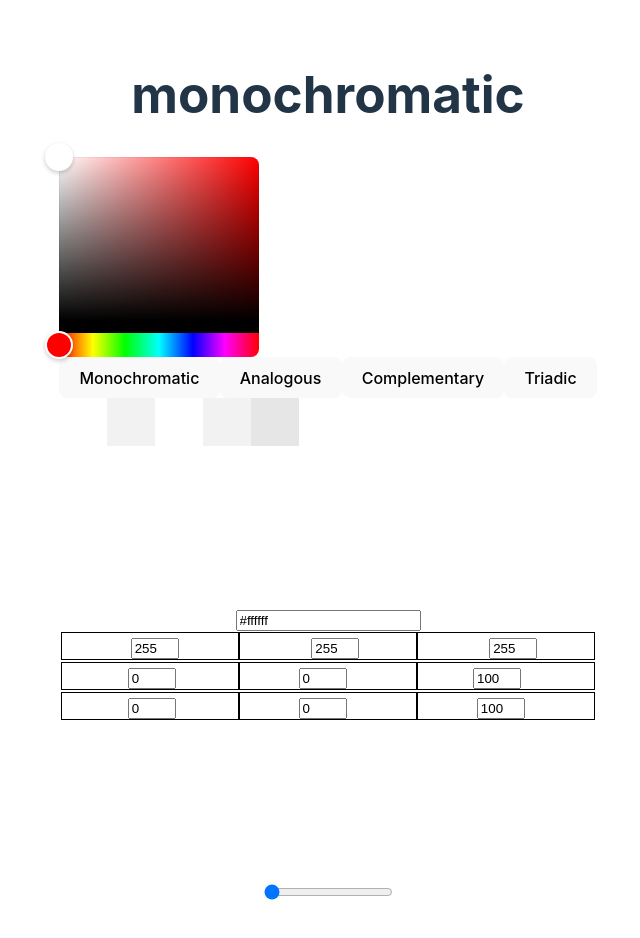
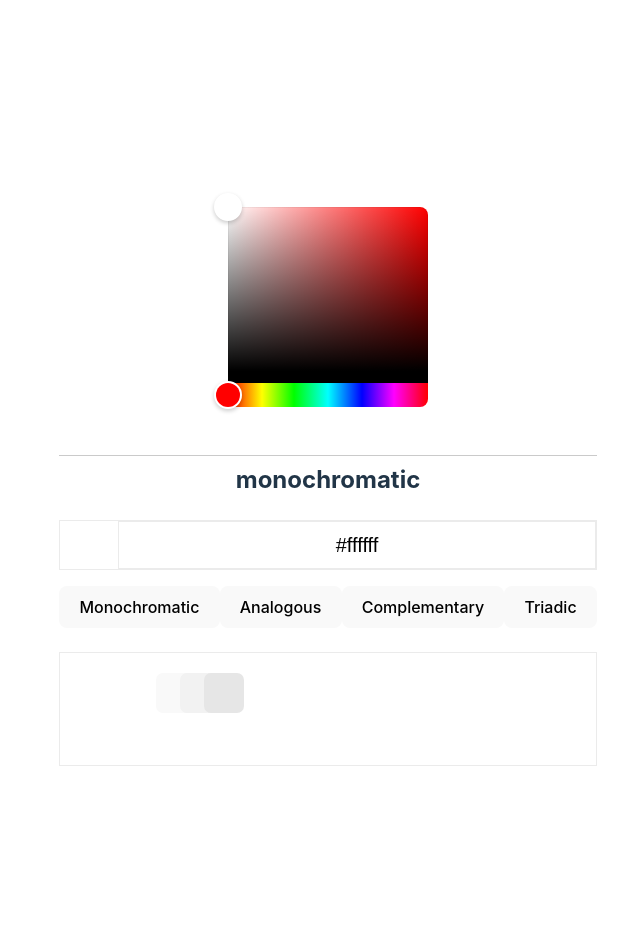
Before and after one commit to rimonaldo/rainbows, a React (Vite) app: page / in a window 1280 px wide. Shown: the whole page, without its empty margins (312-952 px from the left). After the commit the page ends 800 px from the top, so only its background shows below. Built offline with nearby package versions, Linux system fonts and the light colour scheme.

Commit message:
touch of layout and style

```diff
--- a/src/App.tsx
+++ b/src/App.tsx
@@ -24,16 +24,20 @@ function App() {
    const handleValueChange = (event: React.ChangeEvent<HTMLInputElement>) => {
       const inputValue = +event.target.value
    }
+
    return (
-      <div className="App" style={{ background: color?.hex }}>
-         <div className="color-box">
-            <h1>{harmonyType}</h1>
-            <HexColorPicker color={color.hex} onChange={handleColorChange} />
-            <Tabs color="#FFFFFF" setTab={(scheme: string) => setHarmonyType(scheme)} />
-            <Harmony colors={harmonyColors} />
-            <ColorVals color={color} onChange={ev => handleValueChange(ev)} />
-            <input type="range" name="" id="" onChange={ev => handleValueChange(ev)} value={color.hsv.h / 3.6} />
+      <div className="App">
+         <h1 style={{ color: harmonyType === 'complementary' ? harmonyColors[1] : harmonyColors[2] }}>Rainbows</h1>
+         <div className="color-box" style={{ background: color?.hex }}>
+            <div className="color-container">
+               <HexColorPicker color={color.hex} onChange={handleColorChange} />
+            </div>
+            <h2>{harmonyType}</h2>
+            {/* <input type="range" name="" id="" onChange={ev => handleValueChange(ev)} value={color.hsv.h / 3.6} /> */}
          </div>
+         <ColorVals color={color} onChange={ev => handleValueChange(ev)} />
+         <Tabs color="#FFFFFF" setTab={(scheme: string) => setHarmonyType(scheme)} />
+         <Harmony colors={harmonyColors} />
       </div>
    )
 }
--- a/src/components/ColorVals.tsx
+++ b/src/components/ColorVals.tsx
@@ -7,12 +7,13 @@ interface ColorInputProps {
 
 const ColorVals: React.FunctionComponent<ColorInputProps> = ({ color, onChange }) => {
    return (
-      <div className="color-vals" style={{ margin: '10rem auto' }}>
+      <div className="color-vals">
          <div className="hex">
+            <div className="ball" style={{ backgroundColor: color.hex }}></div>
             <input type="text" value={color.hex} onChange={onChange} name="" />
          </div>
 
-         <div className="val rgb">
+         {/* <div className="val rgb">
             <div>
                <label>r</label>
                <input type="number" value={color.rgb.r} onChange={onChange} />
@@ -61,7 +62,7 @@ const ColorVals: React.FunctionComponent<ColorInputProps> = ({ color, onChange }
                <input type="number" value={color.hsv.v * 100} onChange={onChange} />
                <label>%</label>
             </div>
-         </div>
+         </div> */}
       </div>
    )
 }
--- a/src/services/color.class.ts
+++ b/src/services/color.class.ts
@@ -1,6 +1,7 @@
 import { ColorType } from '../types/color'
 import { hex, rgb, hsl, hsv } from '../types/colorTypes'
 import { hexToRgb, rgbToHsv, rgbToHsl, hslToRgb, rgbToHex } from '.././services/colorService'
+
 export class Color implements ColorType {
    hex: string
    rgb: rgb
@@ -100,14 +101,18 @@ export class Color implements ColorType {
       const { h, s, l } = this.hsl
       return [this.hsl, { h: (h + 180) % 360, s, l }]
    }
+
    getMonoHsls(): hsl[] {
       const { h, s, l } = this.hsl
-      let color1 = { h, s, l: l >= 0.85 ? 1 : l + 0.1 }
-      let color2 = { h, s, l: l >= 0.95 ? 0.95 : l + 0.05 }
-      let color4 = { h, s, l: l <= 0.05 ? 0 : l - 0.05 }
-      let color5 = { h, s: s, l: l <= 0.1 ? 0 : l - 0.1 }
-      return [color1, color2, this.hsl, color4, color5]
+      let color1 = { h, s, l: l >= 0.9 ? 1 : l + 0.1 }
+      let color2 = { h, s, l: l >= 0.9 ? 1 : l + 0.05 }
+      let color3 = { h, s, l: l >= 0.95 ? 1 : l + 0.025 }
+      let color5 = { h, s, l: l <= 0.02 ? 0 : l - 0.025 }
+      let color6 = { h, s: s, l: l <= 0.02 ? 0 : l - 0.05 }
+      let color7 = { h, s: s, l: l <= 0.1 ? 0 : l - 0.1 }
+      return [color1, color2, color3, this.hsl, color5, color6, color7]
    }
+
    getAnalogHsls(): hsl[] {
       const { h, s, l } = this.hsl
       const analogousColors = []
@@ -117,12 +122,12 @@ export class Color implements ColorType {
          analogousColors.push({ h: +(h + angle * i + 360) % 360, s, l })
       }
 
-      return analogousColors
+      return [analogousColors[1], analogousColors[2], analogousColors[0]]
    }
+
    splitHsl(): hsl {
       return { h: 0, s: 0, l: 0 }
    }
-
    // Helper functions
    _normalize({ r, g, b }: rgb): rgb {
       return {
--- /dev/null
+++ b/src/styles/components/_color-vals.scss
@@ -0,0 +1,96 @@
+$background-color: #fff;
+$text-color: #262833;
+
+.color-box {
+   margin-bottom: 1rem;
+   .color-container {
+      display: flex;
+      justify-content: center;
+      padding: 3rem 0;
+      border-bottom: 1px rgb(202, 202, 202) solid;
+   }
+
+   h2 {
+      padding: 0;
+      margin: 0;
+      line-height: 3rem;
+   }
+}
+
+.color-vals {
+   display: flex;
+   margin-bottom: 1rem;
+
+   .val {
+      margin-bottom: 1rem;
+      display: flex;
+      > * {
+         flex: 1;
+      }
+   }
+   .hex {
+      width: 100%;
+      display: flex;
+      background-color: white;
+      border: 1px rgb(235, 235, 235) solid;
+      .ball {
+         height: 3rem;
+         border-radius: 50%;
+         width: 3rem;
+         margin: 0 5px;
+      }
+      input {
+         flex: 1;
+         width: 80%;
+         text-align: center;
+         font-size: 20px;
+         transition: 0.2s;
+         border: 1px rgb(235, 235, 235) solid;
+         outline: none;
+
+         &:hover {
+            border: 1px rgb(205, 205, 205) solid;
+         }
+         &:focus {
+            border: 1px purple solid;
+         }
+      }
+   }
+
+   .rgb {
+   }
+}
+
+.tabs {
+   margin-bottom: 1.5rem;
+   background-color: white;
+}
+
+.harmony {
+
+    .color-container{
+
+    }
+   height: 5rem;
+   display: flex;
+   align-items: center;
+   padding-left: 0.5em;
+   .color {
+      border-radius: 7px;
+      margin: 0 -0.5em;
+      width: 2.5rem;
+      height: 2.5rem;
+      transition: 1s;
+      &:first-child {
+         //  margin: 0;
+      }
+   }
+   &:hover {
+      > * {
+         margin: 0 2px;
+         width: 4rem;
+      }
+   }
+   border: 1px rgb(235, 235, 235) solid;
+   padding-bottom: 2em;
+}
--- a/src/styles/main.scss
+++ b/src/styles/main.scss
@@ -1,5 +1,5 @@
 @import 'color-box';
-
+@import './components/color-vals';
 
 
 /* @import './main.scss'; */
```
